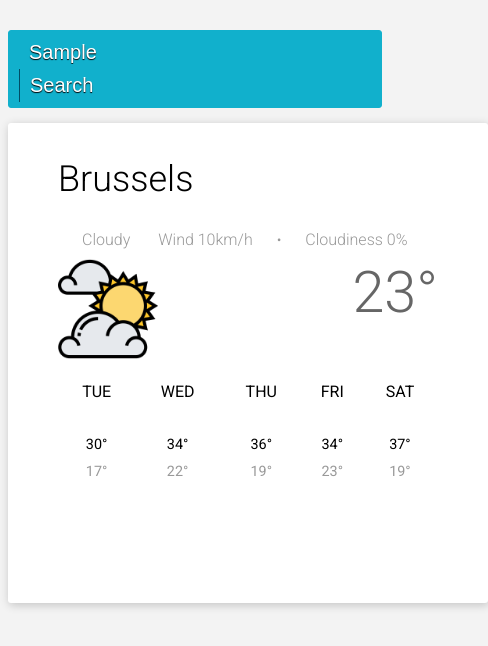
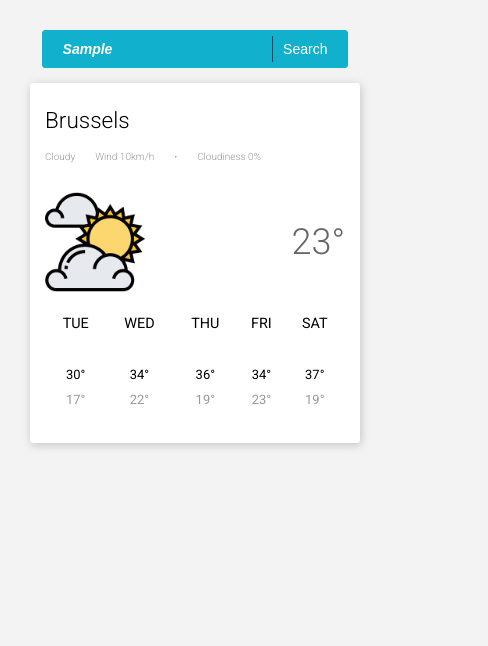
Before and after one commit to GurbanmyradowSerdar/city-weather, a plain HTML site: page index.html in a window 390 px wide. Both pictures are taken after typing "Sample" into the empty fields and a click on the button "Search". Shown: the whole page, 488 px wide, since content can reach past the window. Drawn offline with Linux system fonts and the light colour scheme; no server answers.

Commit message:
did responsive for mobile, tablet, desktop

```diff
--- a/index.html
+++ b/index.html
@@ -10,17 +10,28 @@
   <body>
     <div class="search__box">
       <div>
-        <input type="text" placeholder="Ashgabat..." id="input" />
+        <input type="text" placeholder="ashgabat..." id="input" />
         <button id="button">Search</button>
       </div>
     </div>
     <div class="card">
       <h2 id="city">Brussels</h2>
-      <span id="main">Cloudy</span>
-      <span id="wind">Wind 10km/h</span><span class="dot">•</span
-      ><span id="cloud">Cloudiness 0%</span>
-      <h1 id="deg">23°</h1>
-      <img src="default.png" class="icon" id="icon" />
+      <div style="display: flex; align-items: center; gap: 20px">
+        <span id="main">Cloudy</span>
+        <span id="wind">Wind 10km/h</span><span class="dot">•</span
+        ><span id="cloud">Cloudiness 0%</span>
+      </div>
+      <div
+        style="
+          display: flex;
+          align-items: center;
+          justify-content: space-between;
+          margin-top: 20px;
+        "
+      >
+        <img src="default.png" class="icon" id="icon" />
+        <h1 id="deg">23°</h1>
+      </div>
       <table>
         <tr>
           <td>TUE</td>
--- a/script.js
+++ b/script.js
@@ -1,6 +1,5 @@
 function weatherLoad(input) {
   const xHttp = new XMLHttpRequest();
-  input = input.toLowerCase();
 
   xHttp.onload = function () {
     let result = JSON.parse(this.response);
@@ -24,6 +23,9 @@ function weatherLoad(input) {
 
       let cloud = result.clouds.all;
       changeCloud(cloud);
+
+      document.getElementById("input").disabled = false;
+      button.disabled = false;
     }
   };
 
@@ -35,47 +37,54 @@ function weatherLoad(input) {
 
   xHttp.send();
 }
-
+document.body.onload = weatherLoad("ashgabat");
 let button = document.getElementById("button");
 
-// Button click SEARCH
-button.onclick = function () {
-  let input = document.getElementById("input").value;
-  if (!Number(input) && input.trim().length > 0) {
-    input = input.trim();
-
-    weatherLoad(input);
+//! Button click SEARCH
+button.onclick = search;
+document.getElementById("input").onkeydown = function (e) {
+  if (e.key === "Enter") {
+    search();
+  }
+};
+function search() {
+  let input = document.getElementById("input");
+  if (!Number(input.value) && input.value.trim().length > 0) {
+    input.value = input.value.trim();
+    input.disabled = true;
+    button.disabled = true;
+    weatherLoad(input.value.toLowerCase());
   } else {
     alert("Please write the right city");
   }
-};
+}
 
-// Change deg
+//! Change deg
 function changeDeg(deg) {
   let degBlock = document.getElementById("deg");
   degBlock.innerHTML = `${deg}°`;
 }
 
-// Change mainWeather
+//! Change mainWeather
 function changeWeather(main) {
   let block = document.getElementById("main");
   block.innerHTML = `${main}`;
 }
 
-// Change windSpeed
+//! Change windSpeed
 function wind(wind) {
   let block = document.getElementById("wind");
   block.innerHTML = `Wind ${wind}km/h`;
 }
 
-// Change icon
+//! Change icon
 function changeIcon(number) {
   let block = document.getElementById("icon");
   let icon = `http://openweathermap.org/img/wn/${number}@2x.png`;
   block.src = icon;
 }
 
-// Cloud precent
+//! Cloud precent
 function changeCloud(cloud) {
   let block = document.getElementById("cloud");
   block.innerHTML = `Cloudiness ${cloud}%`;
--- a/style.css
+++ b/style.css
@@ -17,7 +17,6 @@ body {
   box-shadow: 1px 2px 10px rgba(0, 0, 0, 0.2);
   -webkit-animation: open 1s cubic-bezier(0.39, 0, 0.38, 1);
 }
-
 @-webkit-keyframes open {
   from {
     padding: 0 30px;
@@ -26,6 +25,66 @@ body {
 
   to {
     height: 470px;
+  }
+}
+@media screen and (max-width: 1024px) {
+  html {
+    font-size: 13px;
+  }
+  .card {
+    width: 350px;
+    height: 400px;
+    padding: 5px 30px;
+  }
+  @-webkit-keyframes open {
+    from {
+      padding: 0 30px;
+      height: 0;
+    }
+
+    to {
+      height: 400px;
+    }
+  }
+}
+@media screen and (max-width: 600px) {
+  html {
+    font-size: 11px;
+  }
+  .card {
+    width: 300px;
+    height: 380px;
+    padding: 5px 15px;
+  }
+  @-webkit-keyframes open {
+    from {
+      padding: 0 30px;
+      height: 0;
+    }
+
+    to {
+      height: 380px;
+    }
+  }
+}
+@media screen and (max-width: 400px) {
+  html {
+    font-size: 10px;
+  }
+  .card {
+    width: 300px;
+    height: 350px;
+    padding: 5px 15px;
+  }
+  @-webkit-keyframes open {
+    from {
+      padding: 0 30px;
+      height: 0;
+    }
+
+    to {
+      height: 350px;
+    }
   }
 }
 
@@ -61,7 +120,6 @@ h3 {
 }
 
 span {
-  margin-left: 24px;
   color: #999;
   font-weight: 300;
 }
@@ -86,6 +144,7 @@ tr:nth-child(1) td:nth-child(2),
 tr:nth-child(1) td:nth-child(3),
 tr:nth-child(1) td:nth-child(4),
 tr:nth-child(1) td:nth-child(5) {
+  font-size: 0.9em;
   padding-bottom: 32px;
   -webkit-animation: up 2s cubic-bezier(0.39, 0, 0.38, 1) 0.7s;
 }
@@ -95,6 +154,7 @@ tr:nth-child(2) td:nth-child(2),
 tr:nth-child(2) td:nth-child(3),
 tr:nth-child(2) td:nth-child(4),
 tr:nth-child(2) td:nth-child(5) {
+  font-size: 0.9em;
   padding-bottom: 7px;
   -webkit-animation: up 2s cubic-bezier(0.39, 0, 0.38, 1) 0.9s;
 }
@@ -104,6 +164,7 @@ tr:nth-child(3) td:nth-child(2),
 tr:nth-child(3) td:nth-child(3),
 tr:nth-child(3) td:nth-child(4),
 tr:nth-child(3) td:nth-child(5) {
+  font-size: 0.9em;
   padding-bottom: 7px;
   -webkit-animation: up 2s cubic-bezier(0.39, 0, 0.38, 1) 0.9s;
 }
@@ -111,9 +172,11 @@ tr:nth-child(3) td:nth-child(5) {
 tr:nth-child(2),
 tr:nth-child(3) {
   font-size: 0.9em;
+  font-size: 0.9em;
 }
 
 tr:nth-child(3) {
+  font-size: 0.9em;
   color: #999;
 }
 
@@ -158,7 +221,12 @@ tr:nth-child(3) {
   background: rgb(17, 176, 204);
   border: none;
   color: #fff;
-  text-shadow: 0px 1px 1px black;
+  font-weight: 600;
+  font-style: italic;
+  font-size: 1.4em;
+  &::placeholder {
+    color: #f3f3f3;
+  }
 }
 
 .search__box button {
@@ -170,7 +238,7 @@ tr:nth-child(3) {
   border-left: 1px solid rgb(0, 78, 102);
   color: #fff;
   cursor: pointer;
-  text-shadow: 0px 1px 1px black;
+  font-size: 1.4em;
 }
 
 ::placeholder {
```
Also changed, not shown: 1 other file.
